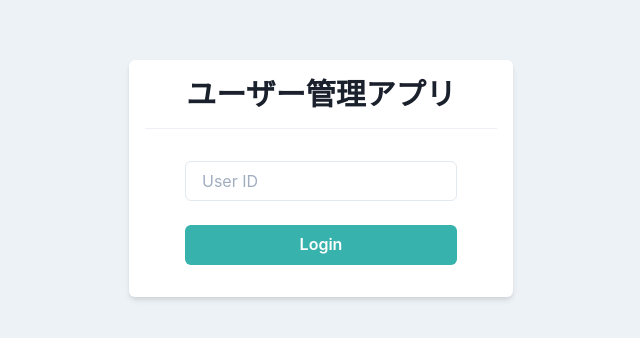
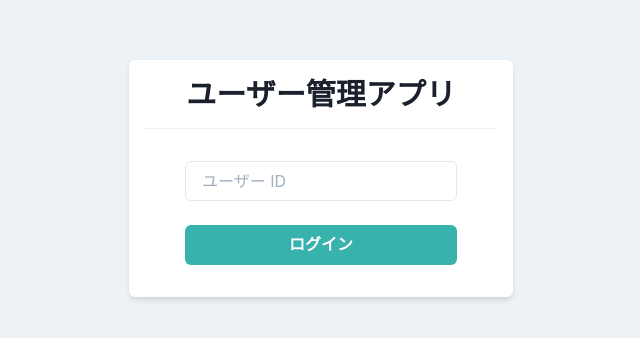
Before and after one commit to 3ru/prac-chakra-ts, a React (Create React App) app: page / in a window 1280 px wide. Shown: the part 222-560 px from the top of the page, without its empty margins (319-959 px from the left). Built offline with nearby package versions, Linux system fonts and the light colour scheme.

Commit message:
refactor: PrimaryButton

```diff
--- /dev/null
+++ b/src/components/atoms/button/PrimaryButton.tsx
@@ -0,0 +1,14 @@
+import React, { memo, VFC, ReactNode } from "react";
+import { Button } from "@chakra-ui/react";
+type Props = {
+	children: ReactNode;
+};
+
+export const PrimaryButton: VFC<Props> = memo((props) => {
+	const { children } = props;
+	return (
+		<Button bg="teal.400" color="white" _hover={{ opacity: 0.6 }}>
+			{children}
+		</Button>
+	);
+});
--- a/src/components/pages/Login.tsx
+++ b/src/components/pages/Login.tsx
@@ -1,13 +1,6 @@
 import React, { memo, VFC } from "react";
-import {
-	Box,
-	Flex,
-	Heading,
-	Input,
-	Button,
-	Divider,
-	Stack,
-} from "@chakra-ui/react";
+import { Box, Flex, Heading, Input, Divider, Stack } from "@chakra-ui/react";
+import { PrimaryButton } from "../atoms/button/PrimaryButton";
 
 export const Login: VFC = memo(() => {
 	return (
@@ -18,10 +11,8 @@ export const Login: VFC = memo(() => {
 				</Heading>
 				<Divider my={4} />
 				<Stack spacing={6} py={4} px={10}>
-					<Input placeholder="User ID" />
-					<Button bg="teal.400" color="white" _hover={{ opacity: 0.6 }}>
-						Login
-					</Button>
+					<Input placeholder="ユーザー ID" />
+					<PrimaryButton> ログイン</PrimaryButton>
 				</Stack>
 			</Box>
 		</Flex>
```
